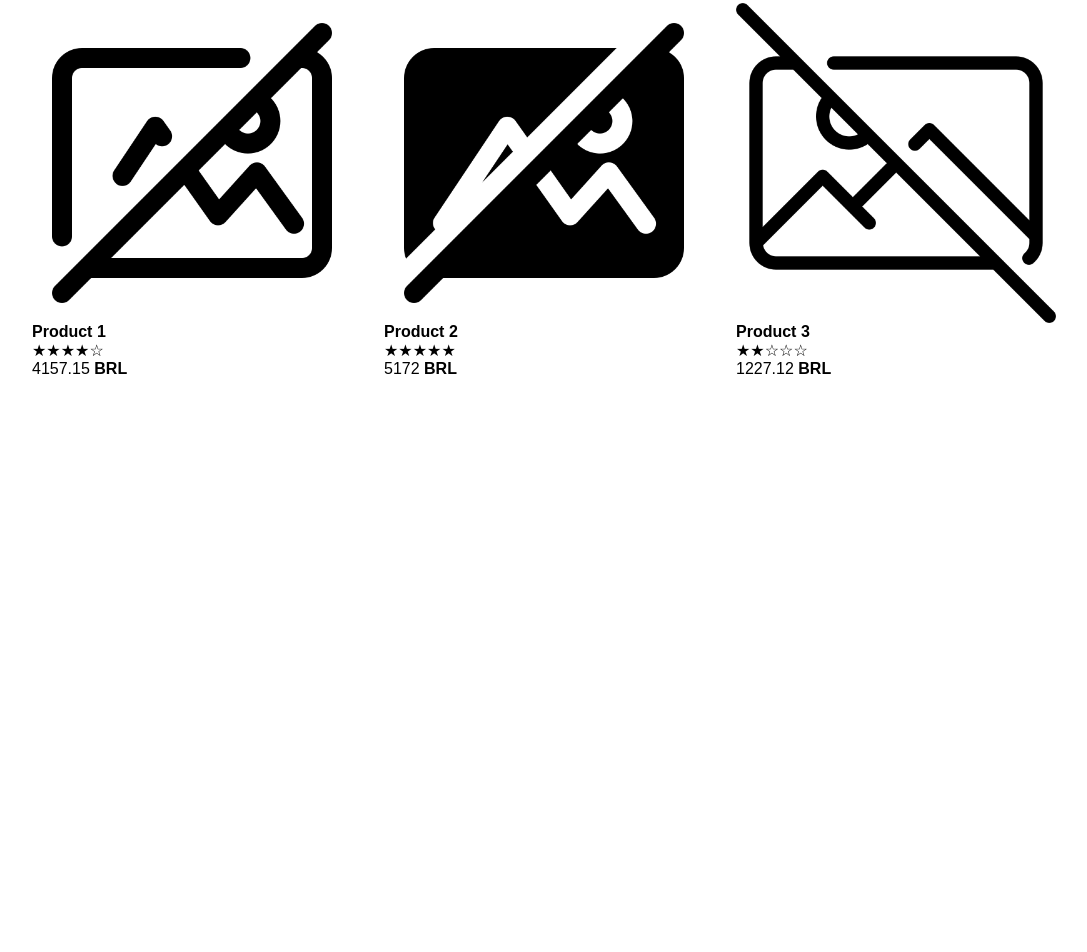
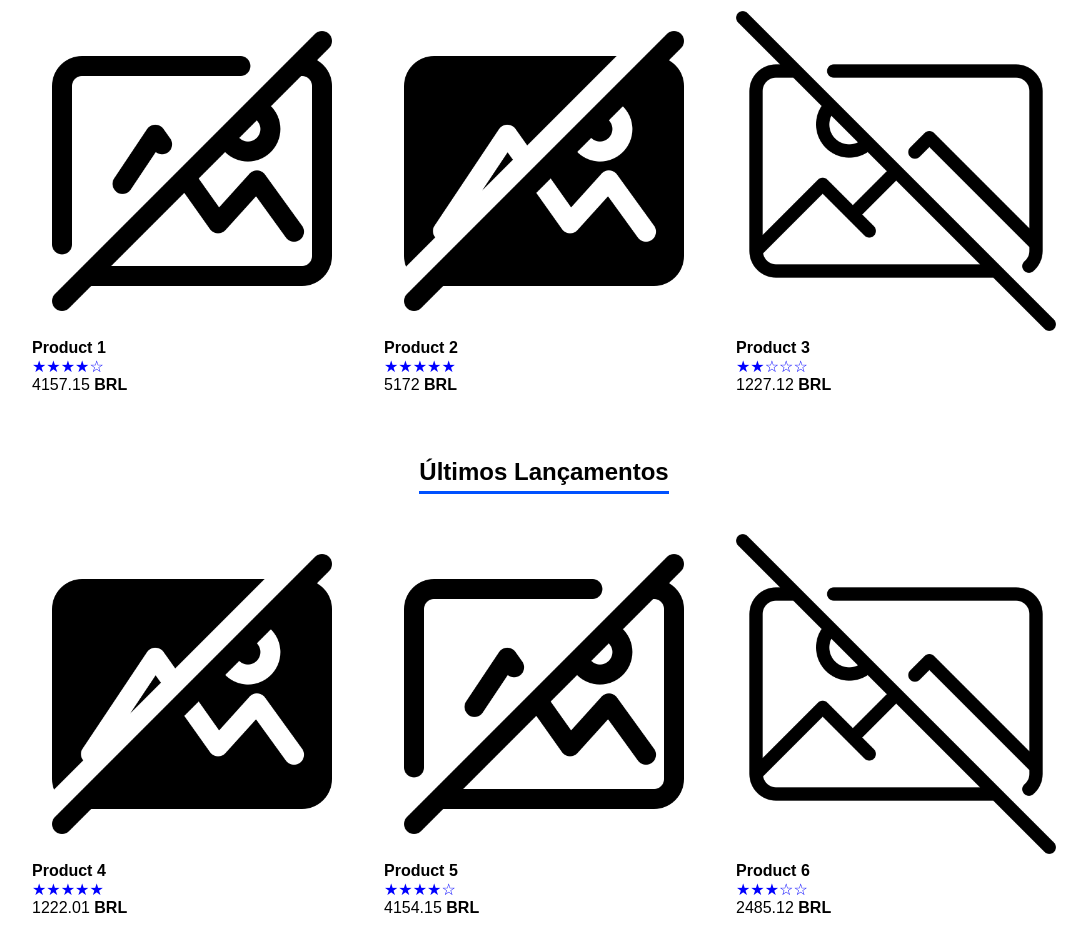
Before and after one commit to jhonnyvmsantos/ECommerce-Shop-Web, a plain HTML site: page eccomerce-shop/index.html in a window 1280 px wide. Shown: the part 1102-2054 px from the top of the page, without its empty margins (96-1183 px from the left). Before the commit the page ends 1480 px from the top, so only its background shows below. Drawn offline with Linux system fonts and the light colour scheme.

Commit message:
Jhonny: Tweaks

```diff
--- /dev/null
+++ b/eccomerce-shop/data/latest.json
@@ -0,0 +1,28 @@
+{
+    "data": [
+        {
+            "id": 1,
+            "img": "./imgs/no-photo.png",
+            "name": "Product 4",
+            "rate": 5,
+            "price": 1222.01,
+            "coin": "BRL"
+        },
+        {
+            "id": 2,
+            "img": "./imgs/no-image.png",
+            "name": "Product 5",
+            "rate": 4,
+            "price": 4154.15,
+            "coin": "BRL"
+        },
+        {
+            "id": 3,
+            "img": "./imgs/no-img.png",
+            "name": "Product 6",
+            "rate": 3,
+            "price": 2485.12,
+            "coin": "BRL"
+        }
+    ]
+}
--- a/eccomerce-shop/index.html
+++ b/eccomerce-shop/index.html
@@ -40,7 +40,7 @@
           assumenda, quo culpa ea animi est tenetur? Earum quod aperiam aliquam
           nihil odio iusto rerum id sunt quis, harum ex!
         </p>
-        <button>Nos Conheça!</button>
+        <button type="button">Nos Conheça!</button>
       </div>
 
       <div class="header-image">
@@ -67,14 +67,17 @@
         />
       </div>
 
-      <div class="main-featured-product">
+      <div class="main-product">
         <h2 class="main-title">Produtos Destacados</h2>
-        <!-- <div class="main-title-underline"/> -->
 
         <div id="featured-container" class="product-container" />
       </div>
 
-      <div class="main-latest-product"></div>
+      <div class="main-product">
+        <h2 class="main-title">Últimos Lançamentos</h2>
+
+        <div id="latest-container" class="product-container" />
+      </div>
     </main>
 
     <footer></footer>
--- a/eccomerce-shop/script.js
+++ b/eccomerce-shop/script.js
@@ -1,8 +1,10 @@
 import featured from './data/featured.json' with {type: "json"};
+import latest from './data/latest.json' with {type: "json"}
 
 const navbar = document.querySelector("nav");
 const mButton = document.querySelector("#menu-button");
 const fContainer = document.querySelector("#featured-container");
+const lContainer = document.querySelector("#latest-container");
 
 mButton.addEventListener("click", () => {
     navbar.classList.toggle("menu-visible");
@@ -20,8 +22,6 @@ featured.data.map(e => {
     div.classList.add("translate-y");
     title.textContent = e.name;
 
-    console.log(rate.textContent.length);
-
     img.src = e.img;
 
     while (rate.textContent.length < 5) {
@@ -31,6 +31,8 @@ featured.data.map(e => {
             rate.textContent += String.fromCharCode(9734);
         }
     }
+
+    rate.style.color = "blue";
 
     price.textContent = `${e.price} `;
     coin.textContent = e.coin;
@@ -43,3 +45,39 @@ featured.data.map(e => {
 
     fContainer.appendChild(div);
 });
+
+latest.data.map(e => {
+    let div = document.createElement("div");
+    let img = document.createElement("img");
+    let title = document.createElement("h3");
+    let rate = document.createElement("span");
+    let price = document.createElement("p");
+    let coin = document.createElement("span");
+
+    div.classList.add("product-card");
+    div.classList.add("translate-y");
+    title.textContent = e.name;
+
+    img.src = e.img;
+
+    while (rate.textContent.length < 5) {
+        if (rate.textContent.length < e.rate) {
+            rate.textContent += String.fromCharCode(9733);
+        } else {
+            rate.textContent += String.fromCharCode(9734);
+        }
+    }
+
+    rate.style.color = "blue";
+
+    price.textContent = `${e.price} `;
+    coin.textContent = e.coin;
+    price.appendChild(coin);
+
+    div.appendChild(img);
+    div.appendChild(title);
+    div.appendChild(rate);
+    div.appendChild(price);
+
+    lContainer.appendChild(div);
+});
--- a/eccomerce-shop/style.css
+++ b/eccomerce-shop/style.css
@@ -6,6 +6,10 @@
 
 body {
   font-family: sans-serif;
+}
+
+p, h2, h3 {
+  overflow-wrap: anywhere;
 }
 
 /* HEADER-NAV */
@@ -26,11 +30,11 @@ body {
 nav ul {
   display: flex;
   flex-direction: row;
+  gap: 1rem;
 }
 
 nav ul li {
   list-style: none;
-  margin-right: 1rem;
   cursor: pointer;
   color: white;
 }
@@ -50,7 +54,6 @@ nav ul li:hover {
 .store img {
   width: 45px;
   height: 45px;
-  margin-right: 1rem;
   cursor: pointer;
 }
 
@@ -93,12 +96,12 @@ header {
 }
 
 .header-welcome h2 {
-  margin: 1rem;
+  margin: 1rem 0;
   font-size: 2rem;
 }
 
 .header-welcome p {
-  margin: 0.5rem;
+  margin: 1rem 0;
   font-size: 1rem;
 }
 
@@ -106,7 +109,7 @@ header {
   background-color: rgb(0, 81, 255);
   color: white;
   padding: 1rem;
-  margin: 1rem;
+  margin: 1rem 0;
   font-size: 1rem;
   font-weight: bold;
   width: 25vw;
@@ -131,6 +134,7 @@ header {
 .header-image img {
   max-width: 90vw;
   max-height: 90vw;
+  transition: all 0.2s;
 }
 
 .menu-visible {
@@ -159,18 +163,21 @@ header {
 }
 
 .image-apresentation {
-  width: 30vw;
+  width: 25vw;
 }
 
-.main-featured-product {
+.main-product {
   display: flex;
+  margin: 2rem 0;
   flex-direction: column;
   justify-content: center;
   align-items: center;
+  overflow: hidden;
+  text-overflow: ellipsis;
 }
 
 .main-title {
-  margin: 1rem;
+  margin: 2rem 0;
   font-size: 1.5rem;
   border-bottom: 3px solid rgb(0, 81, 255);
   padding-bottom: 5px;
@@ -191,6 +198,9 @@ header {
 
 .product-card h3 {
   font-size: 1rem;
+  overflow: hidden;
+  text-overflow: ellipsis;
+  text-wrap: nowrap;
 }
 
 .product-card p span {
@@ -200,6 +210,15 @@ header {
 
 .product-card img {
   width: 25vw;
+  margin: 0.5rem 0;
+  justify-self: center;
+}
+
+/* FOOTER */
+
+footer {
+  display: flex;
+  background-color: #2c2c2c;
 }
 
 /* MEDIA */
@@ -217,7 +236,6 @@ header {
     background-color: #2c2c2c;
     top: 77px;
     left: 5%;
-    margin: auto;
     align-self: center;
     width: 90%;
   }
@@ -229,7 +247,6 @@ header {
   }
 
   nav ul li {
-    margin: 0;
     font-size: 1rem;
     padding: 1rem;
   }
```
